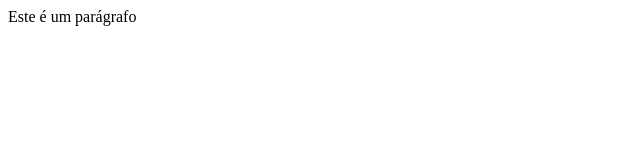
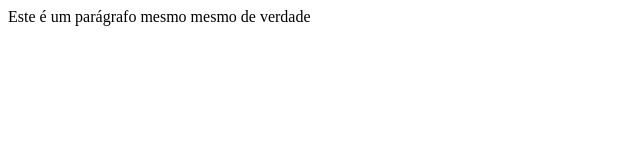
Before and after one commit to eoLucasKrl/prog2, a plain HTML site: page index.html in a window 1280 px wide. Shown: the whole page, without its empty margins (0-640 px from the left). Drawn offline with Linux system fonts and the light colour scheme.

Commit message:
Update index.html

```diff
--- a/index.html
+++ b/index.html
@@ -4,6 +4,6 @@
 	</head>
 
 	<body>
-		<p>Este é um parágrafo</p>
+		<p>Este é um parágrafo mesmo mesmo de verdade</p>
 	</body>
 </html>
```
